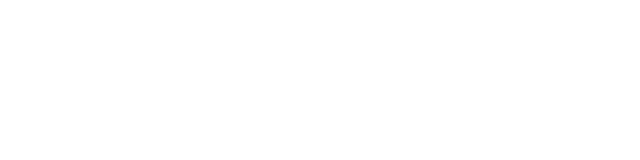
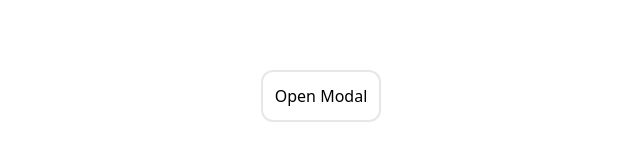
Before and after one commit to anupriya-sachan/omniful, a React (Vite) app in the folder day5/: page / in a window 1280 px wide. Shown: the part 304-464 px from the top of the page, without its empty margins (319-959 px from the left). Built offline with nearby package versions, Linux system fonts and the light colour scheme.

Commit message:
Add modal

```diff
--- a/day5/src/App.jsx
+++ b/day5/src/App.jsx
@@ -1,9 +1,10 @@
 import './App.css'
+import ImplementModal from './pages/Modal'
 
 function App() {
   return (
     <>
-
+      <ImplementModal/>
     </>
   )
 }
--- /dev/null
+++ b/day5/src/pages/Modal/WithModal.jsx
@@ -0,0 +1,42 @@
+import { useEffect, useRef, useState } from "react";
+import {createPortal} from "react-dom";
+
+function WithModal({children,title}){
+    const [modal,setModal] = useState(false);
+    const modalRef = useRef();
+
+    function handleModal(){
+        setModal((c)=>!c);
+        console.log(modal);
+    }
+    return(
+        <div className="h-screen w-screen flex justify-center items-center">
+            <button className="border-2 border-gray-200 p-3 rounded-xl h-fit w-fit cursor-pointer hover:bg-blue-200" onClick={handleModal} ref={modalRef}>Open Modal</button>
+            {modal && createPortal(
+                <CreateModal children={children} title={title} closeModal={()=>setModal(false)}/>,
+                document.body
+            )}
+        </div>
+    )
+}
+
+function CreateModal({children,title,closeModal}){
+    const closeRef = useRef();
+    useEffect(()=>{
+        closeRef.current.focus();
+    },[])
+    return(
+        <>
+        <div className="">
+            <div className="bg-gray-400/20 h-screen w-screen fixed top-0 left-0 z-10" onClick={closeModal}></div>
+            <div className="bg-white p-5 rounded-lg border-2 border-gray-400 z-20 fixed m-auto top-1/2 left-1/2 -translate-x-1/2 -translate-y-1/2 text-center">
+                <p>{title}</p>
+                {children}
+                <button onClick={closeModal} ref={closeRef} className="border-2 border-gray-100 px-2 py-1 rounded-xl h-fit w-fit cursor-pointer hover:bg-blue-200 m-2">Close</button>
+            </div>
+        </div>
+        </>
+    )
+}
+
+export default WithModal;
--- /dev/null
+++ b/day5/src/pages/Modal/index.jsx
@@ -0,0 +1,22 @@
+import WithModal from "./WithModal";
+
+function ImplementModal(){
+    return(
+        <>
+        <WithModal children={<SampleModal/>} title={" Lets Open a Sample Modal"}/>
+        </>
+    )
+}
+
+function SampleModal(){
+   return(
+    <div>
+        <div>
+            <p>This is a simple modal message.</p>
+            <p className="text-sm text-gray-500 mt-2">You can put anything here.</p>
+        </div>
+    </div>
+   )
+}
+
+export default ImplementModal;
--- /dev/null
+++ b/day5/src/pages/Modal/useModal.jsx
@@ -0,0 +1,6 @@
+import { useState } from "react";
+
+function useModal(){
+    const [modal,setModal] = useState(false);
+
+}
```
